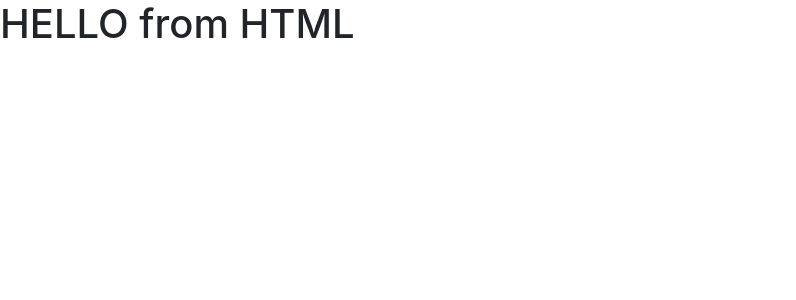
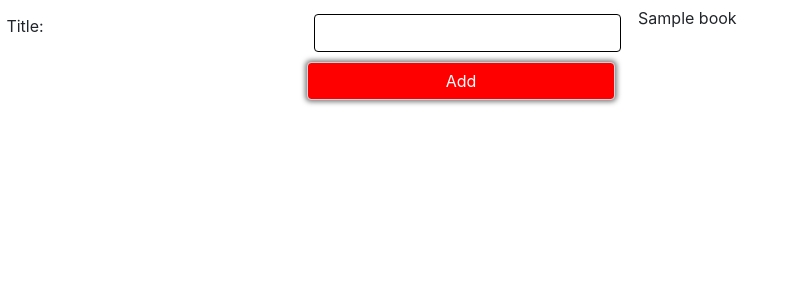
Before and after one commit to JoshuaHolloway/Django-26_favorite-books, a Django app: template main/apps/fav_books_app/templates/fav_books_app/index.html in a window 1280 px wide. Shown: the top 300 px of the page, without its empty margins (0-796 px from the left). Run offline with Django 3.2, Linux system fonts and the light colour scheme; the template is opened without the code that fills it: values that come from a table or form of the project are taken from there, others are empty; tables that the repository leaves empty hold one stand-in row (values such as "Sample post"); parts of the project's set-up code (start-up, migrations or seed data) failed here and were passed over; some libraries are stand-ins or nearby versions.

Commit message:
adding books to database and listing them

```diff
--- a/main/apps/fav_books_app/models.py
+++ b/main/apps/fav_books_app/models.py
@@ -61,7 +61,7 @@ class UsersManager(models.Manager):
 # Create your models here.
 class Book(models.Model):
   title = models.CharField(max_length=255)
-  description = models.TextField()
+  # description = models.TextField()
   created_at = models.DateTimeField(auto_now_add=True)
   updated_at = models.DateTimeField(auto_now=True)
 
--- a/main/apps/fav_books_app/templates/fav_books_app/index.html
+++ b/main/apps/fav_books_app/templates/fav_books_app/index.html
@@ -9,13 +9,87 @@
         <link rel="stylesheet" href="{% static 'app_name/css/style.css' %}">
         <!-- - - - - - - - - - - - - - - - - - - - - - - - - - - - - - - - - - - -->
         <link rel="stylesheet" href="https://stackpath.bootstrapcdn.com/bootstrap/4.3.1/css/bootstrap.min.css" integrity="sha384-ggOyR0iXCbMQv3Xipma34MD+dH/1fQ784/j6cY/iJTQUOhcWr7x9JvoRxT2MZw1T" crossorigin="anonymous">
+        <style>
+
+            #submit-button {
+                background-color: red;
+                color: white;
+                width: 50%;
+                margin-left: 49%;
+                box-shadow: 0 0 5px 2px rgba(0, 0, 0, .5);
+            }
+
+            label {
+                display: inline-block;
+            }
+
+            #title, #description {
+                border-color: black;
+                width: 50%;
+                float: right;
+            }
+
+            #left-col, #right-col {
+                width: 49%;
+                display: inline-block;
+                vertical-align: top;
+                padding: 0.5%;
+
+                /* DEBUG */
+                /*
+                background: blue;
+                opacity: 0.5;
+                */
+            }
+
+            #right-col-top, #right-col-bottom{
+                height: 200px;
+                <!-- width: 100px;-->
+            }
+
+        </style>
         <!-- - - - - - - - - - - - - - - - - - - - - - - - - - - - - - - - - - - -->
         <script src="{% static 'app_name/js/script.js' %}"></script>
         <!-- - - - - - - - - - - - - - - - - - - - - - - - - - - - - - - - - - - -->
         <!-- - - - - - - - - - - - - - - - - - - - - - - - - - - - - - - - - - - - - - - - - - - - - - - - - - - - - -->
     </head>
     <!-- ============================================================================================================-->
-    <body>
-        <h1>HELLO from HTML</h1>
-    </body>
+    <!-- ------------------------------------------------------ -->
+    <nav>
+        <!--If user is logged in then display message -->
+        {% if request.session.user_logged_in.logged_in == True %}
+            <h1>You are logged in {{request.session.user_logged_in.first_name}}!</h1>
+            <a href="/users/logout">Logout</a>
+        {% endif %}
+    </nav>
+    <!-- ------------------------------------------------------ -->
+    <main>
+        <div id="left-col">
+            <h2></h2>
+            <form action='/books/add' method='post'>
+            {% csrf_token %}
+                <div class="form-group">
+                    <label for="title">Title: </label>
+                    <input type="text" id="title" name="title" class="form-control">
+                </div>
+
+                <!-- TODO: Description (text-area)-->
+
+                <!-- submit-button -->
+                <input type='submit' id="submit-button" name="submit-button" value='Add' class="form-control"
+                       class="shadow-lg p-3 mb-5 bg-white rounded">
+            </form>
+        </div> <!-- left-col -->
+        <!-- ------------------------------------------------------------------------------------------------------- -->
+        <div id="right-col">
+
+            <!-- TODO: Loop over books with each in a div -->
+            {% for book in books reversed %}
+                <div id="book_box">
+                    <p>{{book.title}}</p>
+                </div>
+            {% endfor %}
+
+        </div> <!-- right-col-->
+    </main>
 </html>
--- a/main/apps/fav_books_app/urls.py
+++ b/main/apps/fav_books_app/urls.py
@@ -10,4 +10,7 @@ urlpatterns = [
     url(r'^users/reg',       views.register),
     url(r'^users/userLogin', views.userLogin),
     url(r'^users/logout',    views.logout),
+
+    # Add
+    url(r'^books/add', views.add),
 ]
```
Also changed, not shown: main/apps/fav_books_app/views.py (+20 -5 lines), ERD.png (added), main/apps/fav_books_app/migrations/0001_initial.py, main/apps/fav_books_app/migrations/0002_auto_20190621_2122.py (deleted), main/apps/fav_books_app/migrations/0002_remove_book_description.py (added), wireframe.png (added).
